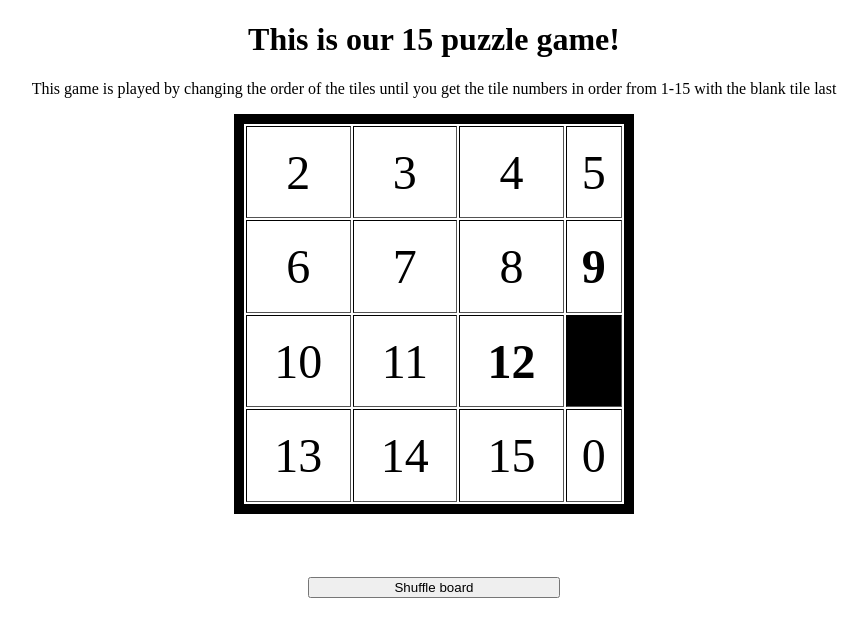
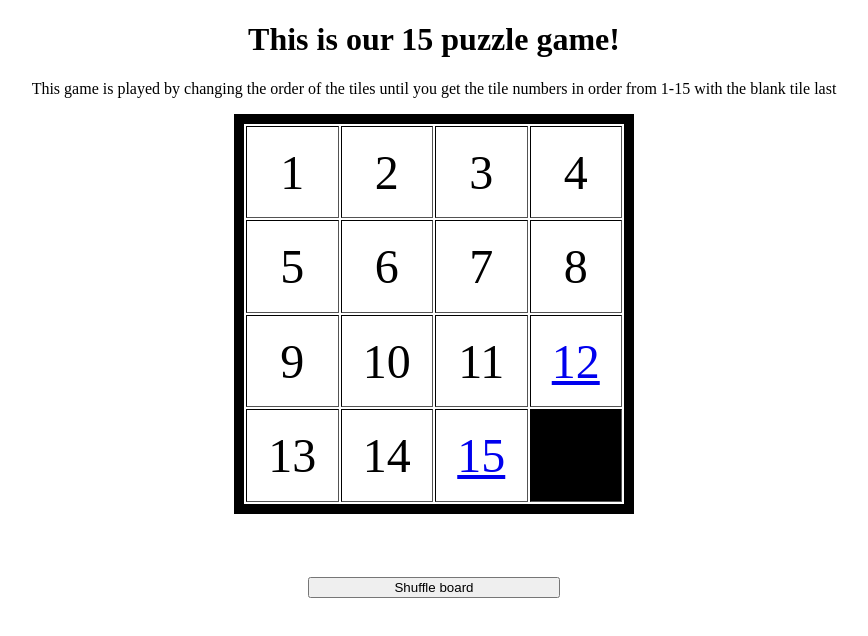
Before and after one commit to rabellamy/15-Puzzle, a plain HTML site: page 15-puzzle.html in a window 1280 px wide. Shown: the whole page, without its empty margins (206-1074 px from the left). Drawn offline with Linux system fonts and the light colour scheme.

Commit message:
Implemented making clickable the tiles adjacent to the blank.

```diff
--- a/15-puzzle.css
+++ b/15-puzzle.css
@@ -19,3 +19,7 @@ body{
 	width: 20%;
 
 }
+td {
+	height: 25%;
+	width: 25%;
+}
--- a/15-puzzle.html
+++ b/15-puzzle.html
@@ -20,7 +20,7 @@
 		<td id="slot-9">9</td><td id="slot-10">10</td><td id="slot-11">11</td><td id="slot-12">12</td>
 	</tr>
 	<tr>
-		<td id="slot-13">13</td><td id="slot-14">14</td><td id="slot-15">15</td><td id="slot-18">0</td>
+		<td id="slot-13">13</td><td id="slot-14">14</td><td id="slot-15">15</td><td id="slot-16">0</td>
 	</tr>
 </table>
 <button id="shuffle-board">Shuffle board</button>
--- a/15-puzzle.js
+++ b/15-puzzle.js
@@ -1,10 +1,11 @@
 
 var board = {
 
-// For each array element, the value is the number tile currently in that slot.
-// The value 0 represents the blank slot.
-	state: [ null, 2, 3, 4, 5, 6, 7, 8, 9, 10, 11, 12, 0, 13, 14, 15, 1],
+	// For each array element, the value is the number tile currently in that slot.
+	// The value 0 represents the blank slot.
+	state: [ null, 1, 2, 3, 4, 5, 6, 7, 8, 9, 10, 11, 12, 13, 14, 15, 0 ],
 
+	// For each array element, the value is a subarray that lists the adjacent slots.
 	adjacent: [null,
 					 [2,5], [1,3,6], [2,4,7], [3,8],
 			         [1,6,9], [2,5,7,10], [3,6,8,11], [4,7,12],
@@ -12,37 +13,40 @@ var board = {
 			         [9,14], [10,13,15], [11,14,16], [12,15]
 			  ],
 
+	blankSlot: null,  // Will be set to a slot number from 1 to 16.
+
 	renderTiles: function () {
 		$('td').each (
 			function renderOneSlot () {
 				var id = $(this).attr('id');
-				var idNum = id.substring(5);
+				var idNum = id.substring(5);  // Strip off the leading "slot-" to extract just the number.
 				var tile = board.state[idNum];
-				if (tile == 0) {  // It's the blank slot.
+				if (tile === 0) {  // It's the blank slot.
 					$(this).addClass('blank');
-					$(this).text(tile);
-					board.makeSlotsClickable(idNum);
+					$(this).text('');
+					board.blankSlot = idNum;
 				}
 				else {
 					$(this).removeClass('blank');
 				  	$(this).text(tile);
 				}
-
 			}
 		);
+
+		board.makeSlotsClickable(board.blankSlot);
 	},
+
 	makeSlotsClickable: function(idNum){
 
 		var movableSlots = board.adjacent[idNum];
 		var selector = "";
 		for(var i = 0; i < movableSlots.length; i++){
-			selector += ", #slot-" + movableSlots[i].toString();
+			selector += ", #slot-" + movableSlots[i];
+		}
+		selector = selector.substring(2);  // Strip off the leading ", ".
+		$(selector).wrapInner('<a href="#"></a>');
+	}
+};
 
-		}
-		selector = selector.substring(2);
-		$(selector).wrapInner("<strong></strong>");
-
-	}
-}
 
 $(document).ready(board.renderTiles);
```
